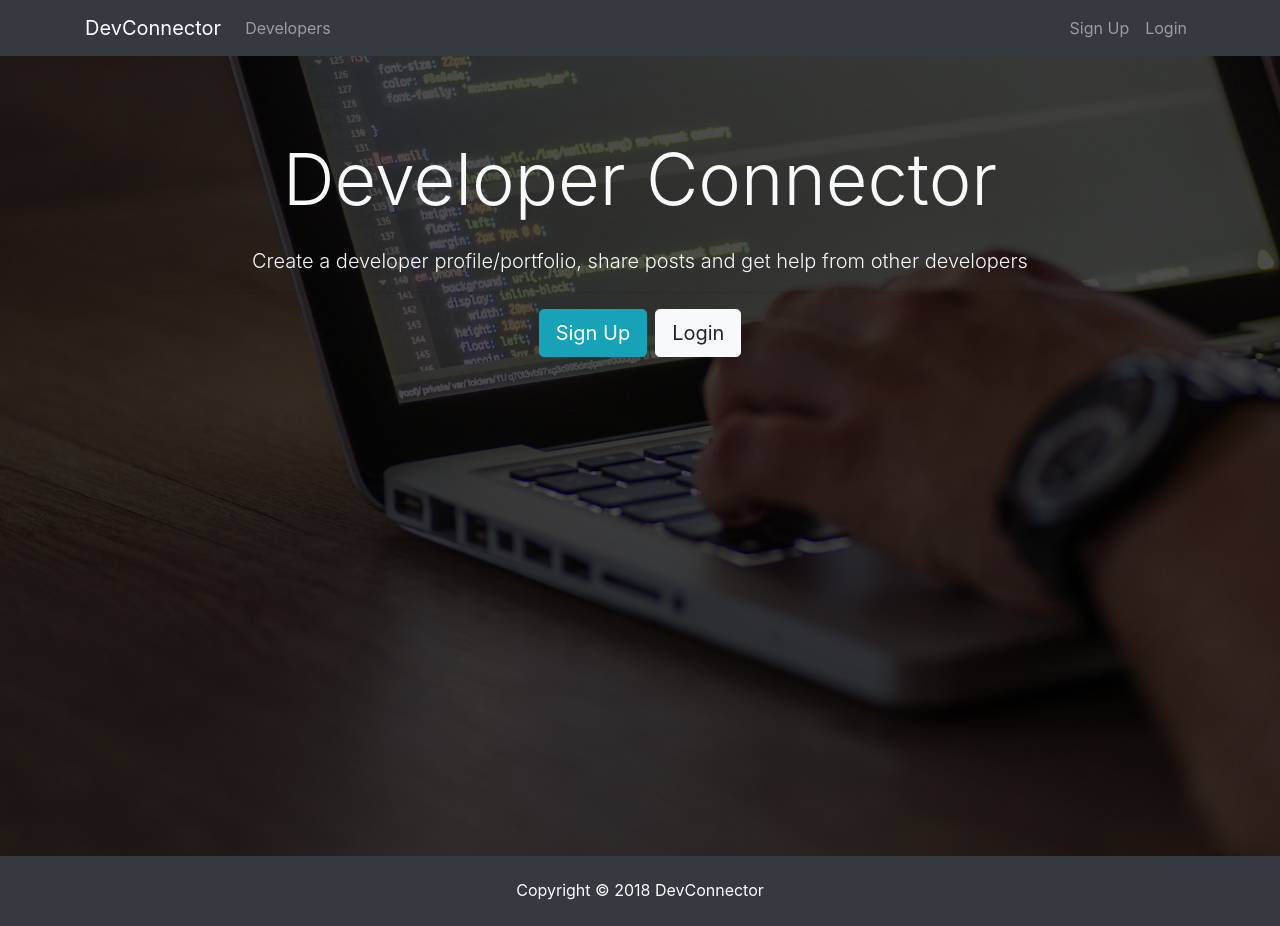
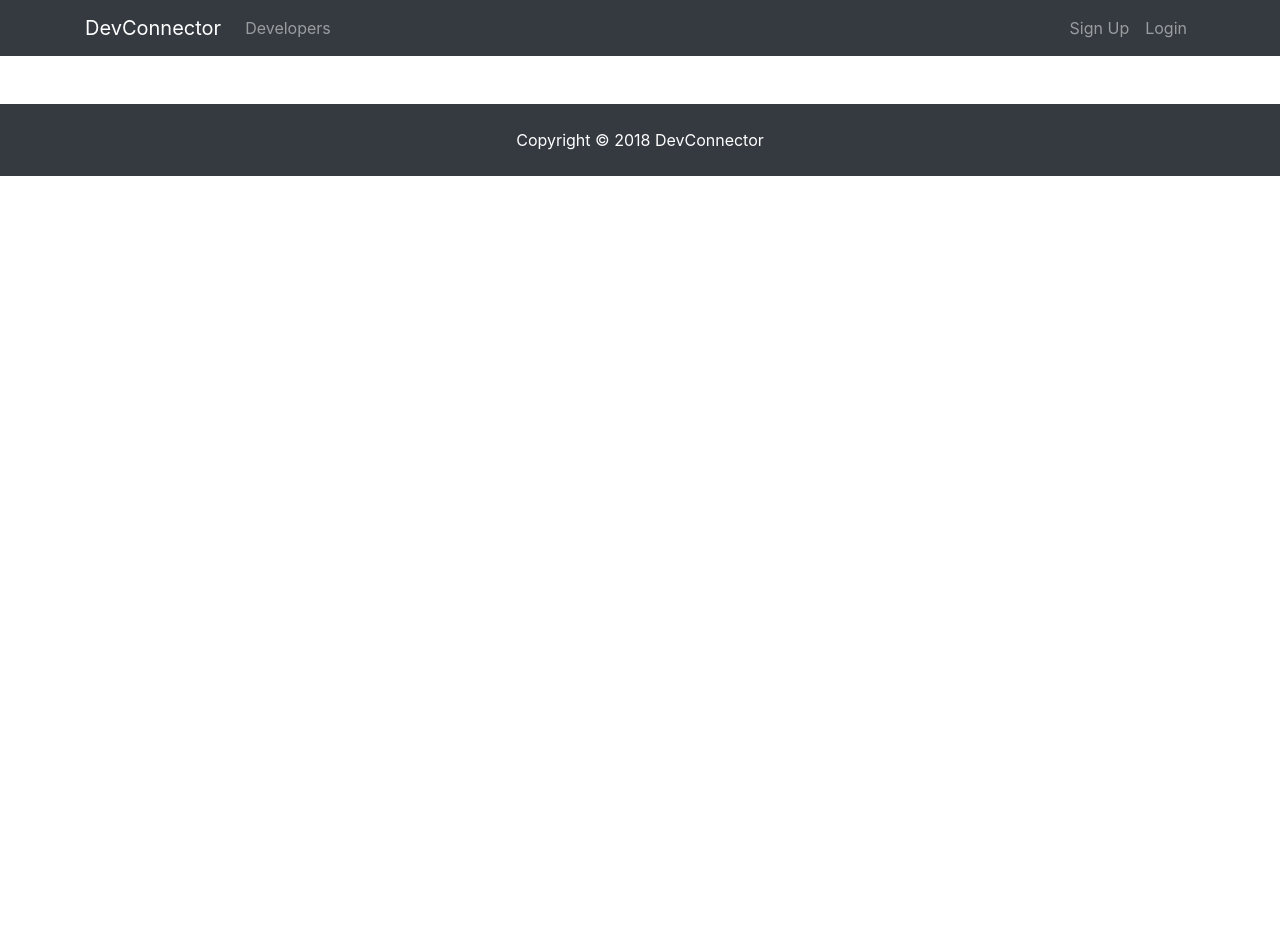
Before and after one commit to DaviGadelhaLeitao/mern-social-network, a React (Create React App) app in the folder client/: page /register in a window 1280 px wide. After the commit the page ends 800 px from the top, so only its background shows below. Built offline with nearby package versions, Linux system fonts and the light colour scheme.

Commit message:
Using react-router-dom to create a route
... for the landing page

```diff
--- a/client/src/App.js
+++ b/client/src/App.js
@@ -1,6 +1,6 @@
 import React, { Component } from 'react';
 import './App.css';
-import { BrowserRouter as Router } from 'react-router-dom';
+import { BrowserRouter as Router, Route } from 'react-router-dom';
 import NavBar from './components/layout/Navbar';
 import Footer from './components/layout/Footer';
 import Landing from './components/layout/Landing';
@@ -8,11 +8,13 @@
 class App extends Component {
   render() {
     return (
+      <Router>
       <div className="App">
         <NavBar/>
-        <Landing/>
+        <Route exact path="/" component={Landing} />
         <Footer/>
       </div>
+      </Router>
     );
   }
 }
```
